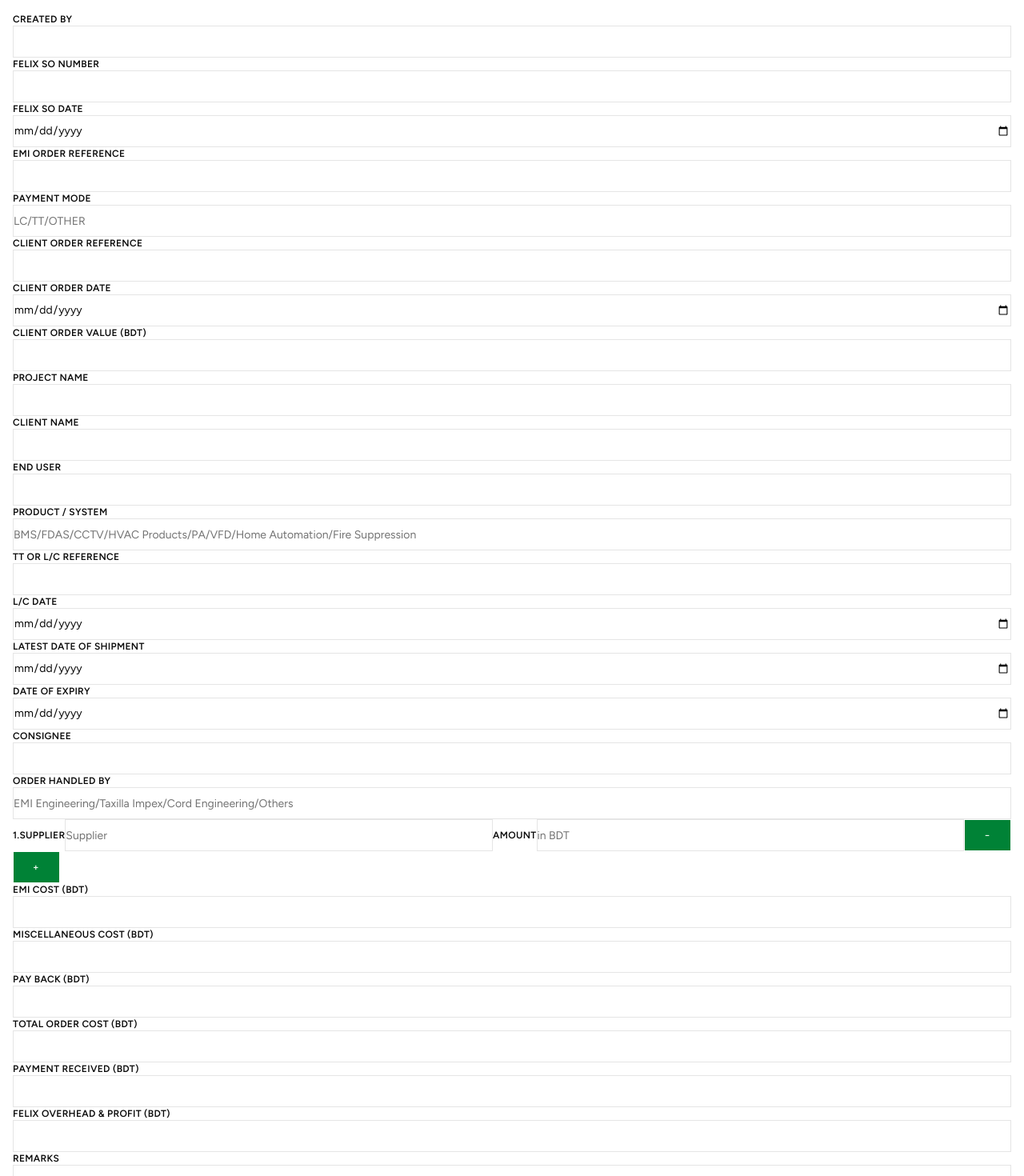
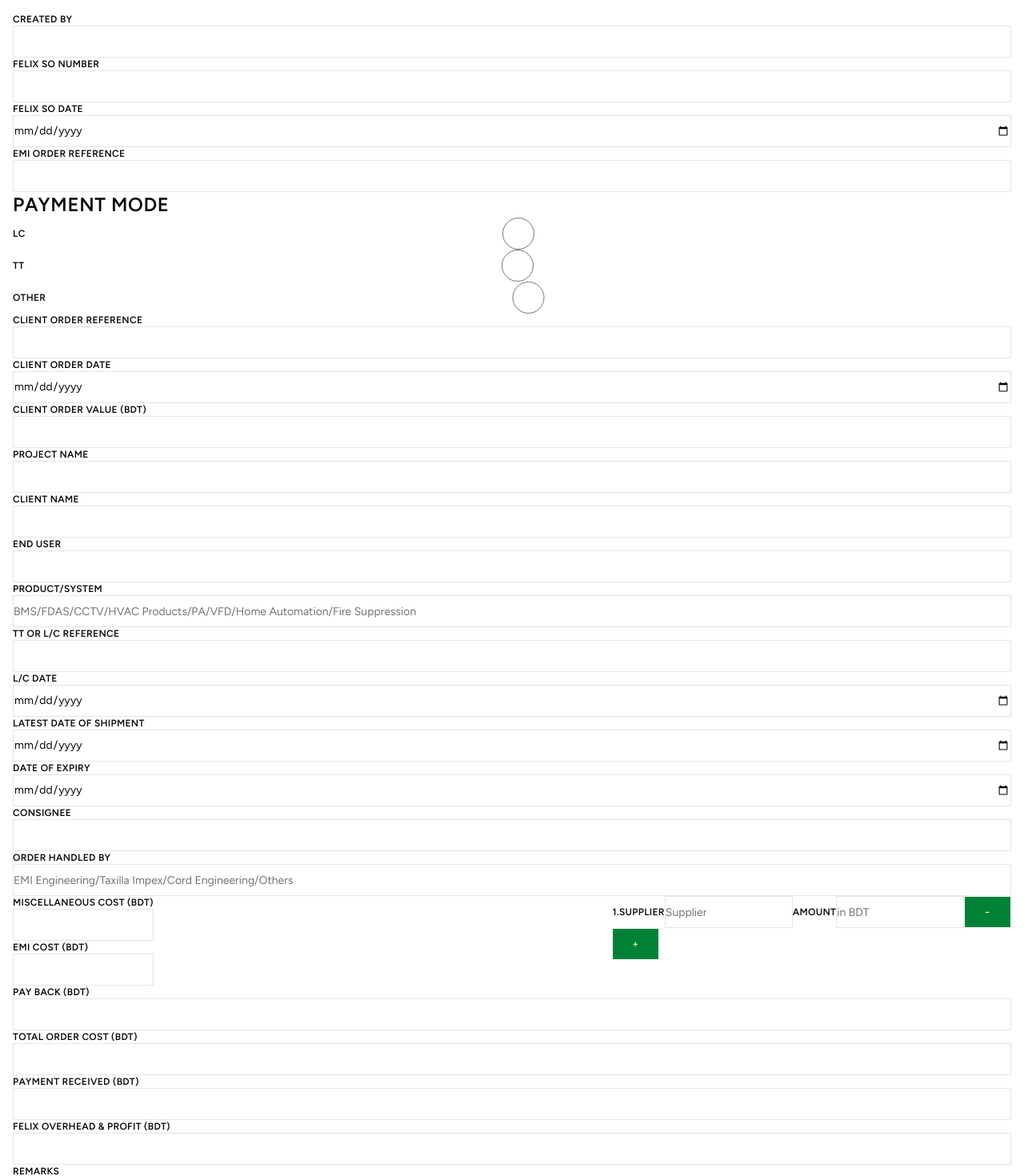
Before and after one commit to GatorAlli/FelixAdmin, a Next.js app: page /order_form in a window 1280 px wide. Shown: the top 1470 px of the page at 80% size. Built offline with nearby package versions, Linux system fonts and the light colour scheme; no server answers.

Commit message:
Added in a radio system for the payment mode selection

```diff
--- a/app/(pages)/order_form/PageBody.tsx
+++ b/app/(pages)/order_form/PageBody.tsx
@@ -34,6 +34,8 @@ export default function PageBody() {
   const [felixOhAndProfit, setFelixOhAndProfit] = useState("");
   const [remarks, setRemarks] = useState("");
   const [submissionMessage, setSubmissionMessage] = useState("");
+
+  const [paymentModeOther, setPaymentModeOther] = useState("");
 
   // Each supplier row holds its name and amount. Stable IDs keep rows separate when one is removed.
   const [suppliers, setSuppliers] = useState([
@@ -93,15 +95,57 @@ export default function PageBody() {
         />
       </div>
       <div>
-        <Label htmlFor="paymentMode">Payment mode</Label>
+        <Label htmlFor="paymentMode">{paymentMode}</Label>
+      </div>
+      <div>
+        <Label className="text-2xl">Payment Mode</Label>
+        <div className="flex justify-between">
+          <Label htmlFor="paymentMode">LC</Label>
           <Input
-          placeholder="LC/TT/OTHER"
             id="paymentMode"
             name="paymentMode"
-          type="text"
+            type="radio"
             value={paymentMode}
-          onChange={(e) => setPaymentMode(e.target.value)}
+            onChange={() => {
+              setPaymentMode("LC");
+
+              setPaymentModeOther("");
+            }}
           />
+        </div>
+        <div className="flex justify-between">
+          <Label htmlFor="paymentMode">TT</Label>
+          <Input
+            id="paymentMode"
+            name="paymentMode"
+            type="radio"
+            value={paymentMode}
+            onChange={() => {
+              setPaymentMode("TT");
+              setPaymentModeOther("");
+            }}
+          />
+        </div>
+        <div className="flex justify-between">
+          <Label htmlFor="paymentMode">Other</Label>
+          <Input
+            id="paymentMode"
+            name="paymentMode"
+            type="radio"
+            value={paymentMode}
+            onChange={() => {
+              setPaymentModeOther("Other");
+            }}
+          />
+          {paymentModeOther === "Other" && (
+            <Input
+              value={paymentMode}
+              onChange={(e) => {
+                setPaymentMode(e.target.value);
+              }}
+            />
+          )}
+        </div>
       </div>
       <div>
         <Label htmlFor="clientOrderRef">Client order reference</Label>
@@ -165,7 +209,7 @@ export default function PageBody() {
         />
       </div>
       <div>
-        <Label htmlFor="productSystem">Product / system</Label>
+        <Label htmlFor="productSystem">Product/System</Label>
         <Input
           placeholder="BMS/FDAS/CCTV/HVAC Products/PA/VFD/Home Automation/Fire Suppression"
           id="productSystem"
@@ -238,6 +282,31 @@ export default function PageBody() {
       </div>
 
       {/* Supplier names use inputs, with suggestions for the brands in the schema. */}
+      <div className="flex justify-between gap-10">
+        <div>
+          <div>
+            <Label htmlFor="misCost">Miscellaneous cost (BDT)</Label>
+            <Input
+              id="misCost"
+              name="misCost"
+              type="number"
+              step="0.01"
+              value={misCost}
+              onChange={(e) => setMisCost(e.target.value)}
+            />
+          </div>
+          <div>
+            <Label htmlFor="emiCost">EMI cost (BDT)</Label>
+            <Input
+              id="emiCost"
+              name="emiCost"
+              type="number"
+              step="0.01"
+              value={emiCost}
+              onChange={(e) => setEmiCost(e.target.value)}
+            />
+          </div>
+        </div>
         <div>
           <datalist id="supplier-options">
             <option value="TRANE" />
@@ -332,34 +401,15 @@ export default function PageBody() {
             onClick={() => {
               // Append a new empty row with an ID that has not been used before.
               const id = nextSupplierId.current++;
-            setSuppliers((rows) => [...rows, { id, supplier: "", amount: "" }]);
+              setSuppliers((rows) => [
+                ...rows,
+                { id, supplier: "", amount: "" },
+              ]);
             }}
           >
             +
           </Button>
         </div>
-
-      <div>
-        <Label htmlFor="emiCost">EMI cost (BDT)</Label>
-        <Input
-          id="emiCost"
-          name="emiCost"
-          type="number"
-          step="0.01"
-          value={emiCost}
-          onChange={(e) => setEmiCost(e.target.value)}
-        />
-      </div>
-      <div>
-        <Label htmlFor="misCost">Miscellaneous cost (BDT)</Label>
-        <Input
-          id="misCost"
-          name="misCost"
-          type="number"
-          step="0.01"
-          value={misCost}
-          onChange={(e) => setMisCost(e.target.value)}
-        />
       </div>
       <div>
         <Label htmlFor="payBack">Pay back (BDT)</Label>
```
Lines whose indentation alone changed are shown as unchanged.
